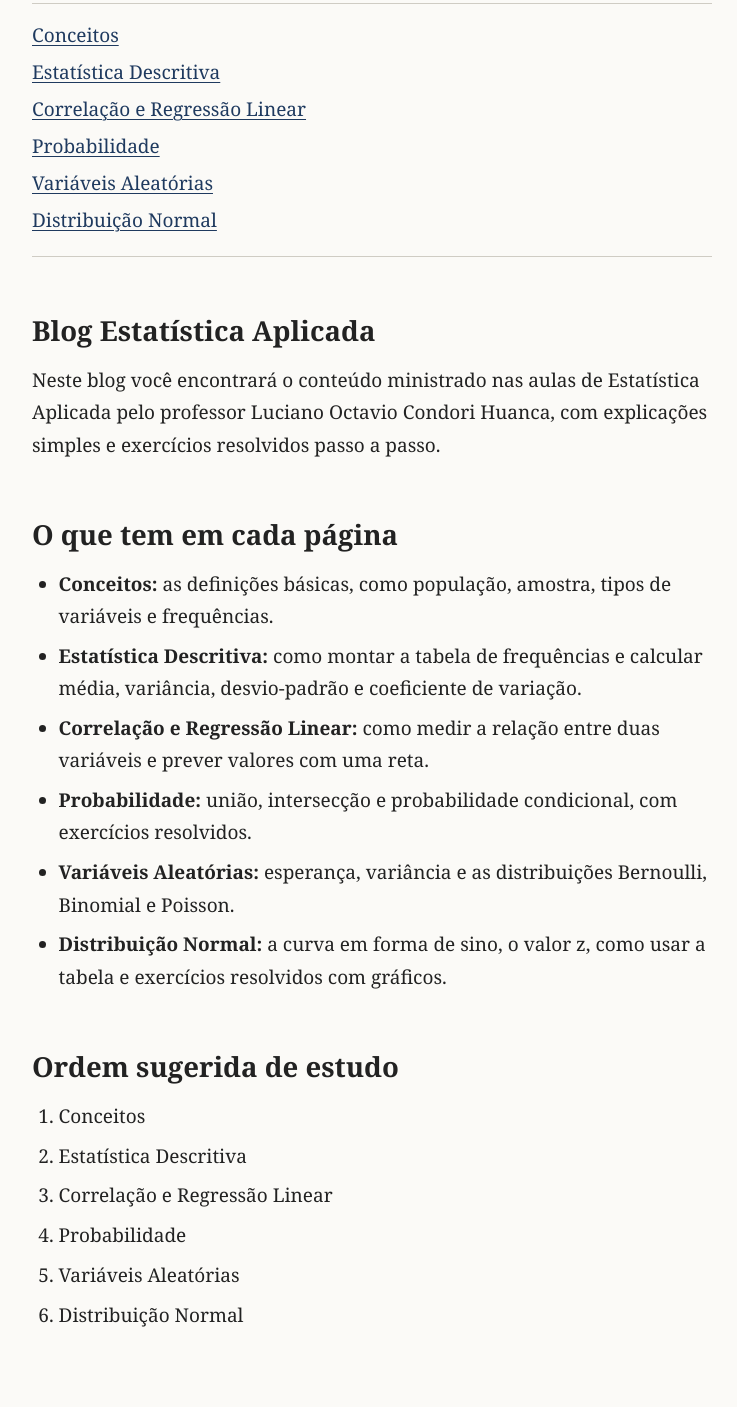
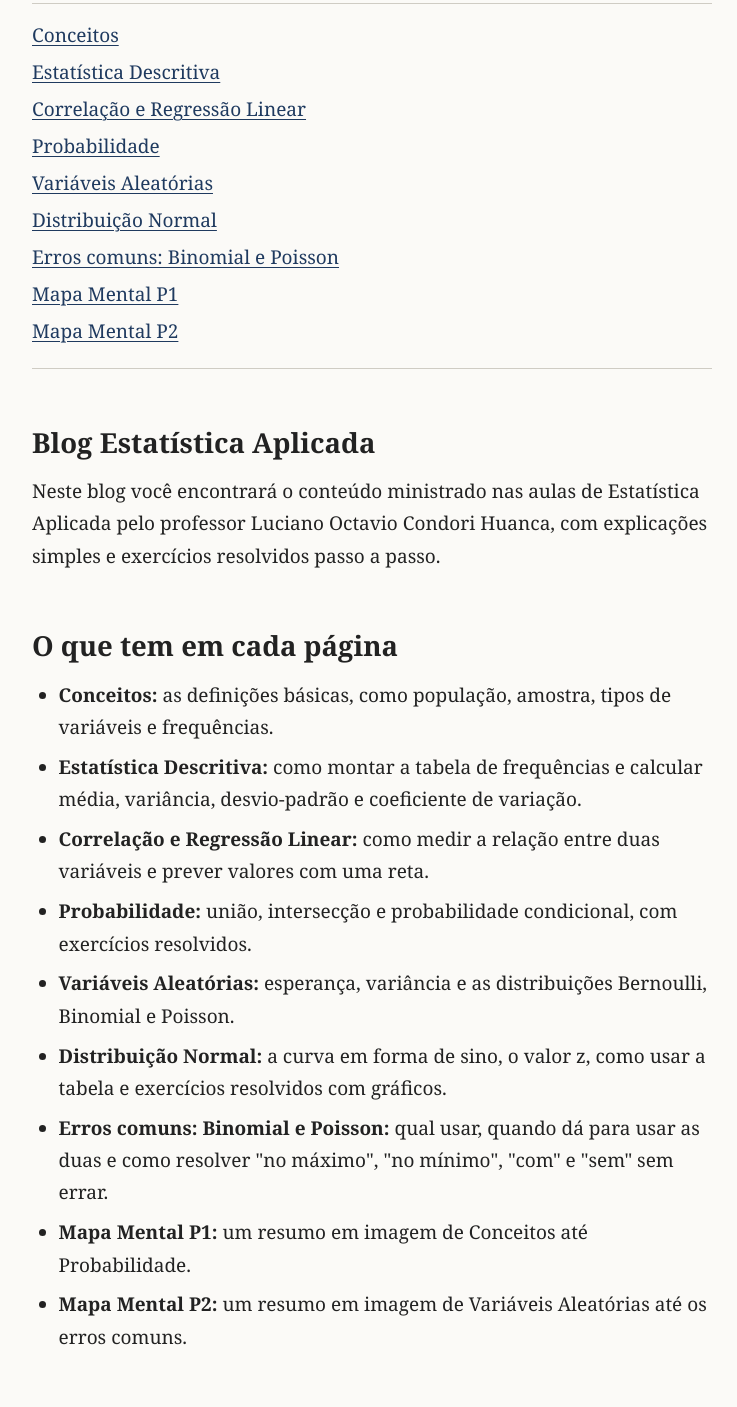
Before and after one commit to arthurresendes/Estatistica-aplicada, a plain HTML site: page blog/index.html in a window 1280 px wide. Shown: the part 240-1647 px from the top of the page, without its empty margins (268-1005 px from the left). Drawn offline with Linux system fonts and the light colour scheme.

Commit message:
Update index.html

```diff
--- a/blog/index.html
+++ b/blog/index.html
@@ -18,6 +18,9 @@
             <li><a href="probabilidade.html">Probabilidade</a></li>
             <li><a href="varAleatorias.html">Variáveis Aleatórias</a></li>
             <li><a href="distribuicaoNormal.html">Distribuição Normal</a></li>
+            <li><a href="errosBinomialPoisson.html">Erros comuns: Binomial e Poisson</a></li>
+            <li><a href="mapaMentalP1.html">Mapa Mental P1</a></li>
+            <li><a href="mapaMentalP2.html">Mapa Mental P2</a></li>
         </ul>
     </nav>
 
@@ -32,6 +35,9 @@
         <li><strong>Probabilidade:</strong> união, intersecção e probabilidade condicional, com exercícios resolvidos.</li>
         <li><strong>Variáveis Aleatórias:</strong> esperança, variância e as distribuições Bernoulli, Binomial e Poisson.</li>
         <li><strong>Distribuição Normal:</strong> a curva em forma de sino, o valor z, como usar a tabela e exercícios resolvidos com gráficos.</li>
+        <li><strong>Erros comuns: Binomial e Poisson:</strong> qual usar, quando dá para usar as duas e como resolver "no máximo", "no mínimo", "com" e "sem" sem errar.</li>
+        <li><strong>Mapa Mental P1:</strong> um resumo em imagem de Conceitos até Probabilidade.</li>
+        <li><strong>Mapa Mental P2:</strong> um resumo em imagem de Variáveis Aleatórias até os erros comuns.</li>
     </ul>
 
     <h2>Ordem sugerida de estudo</h2>
@@ -42,6 +48,8 @@
         <li>Probabilidade</li>
         <li>Variáveis Aleatórias</li>
         <li>Distribuição Normal</li>
+        <li>Erros comuns: Binomial e Poisson</li>
+        <li>Mapas Mentais P1 e P2, para revisar antes da prova</li>
     </ol>
 </body>
 </html>
```
